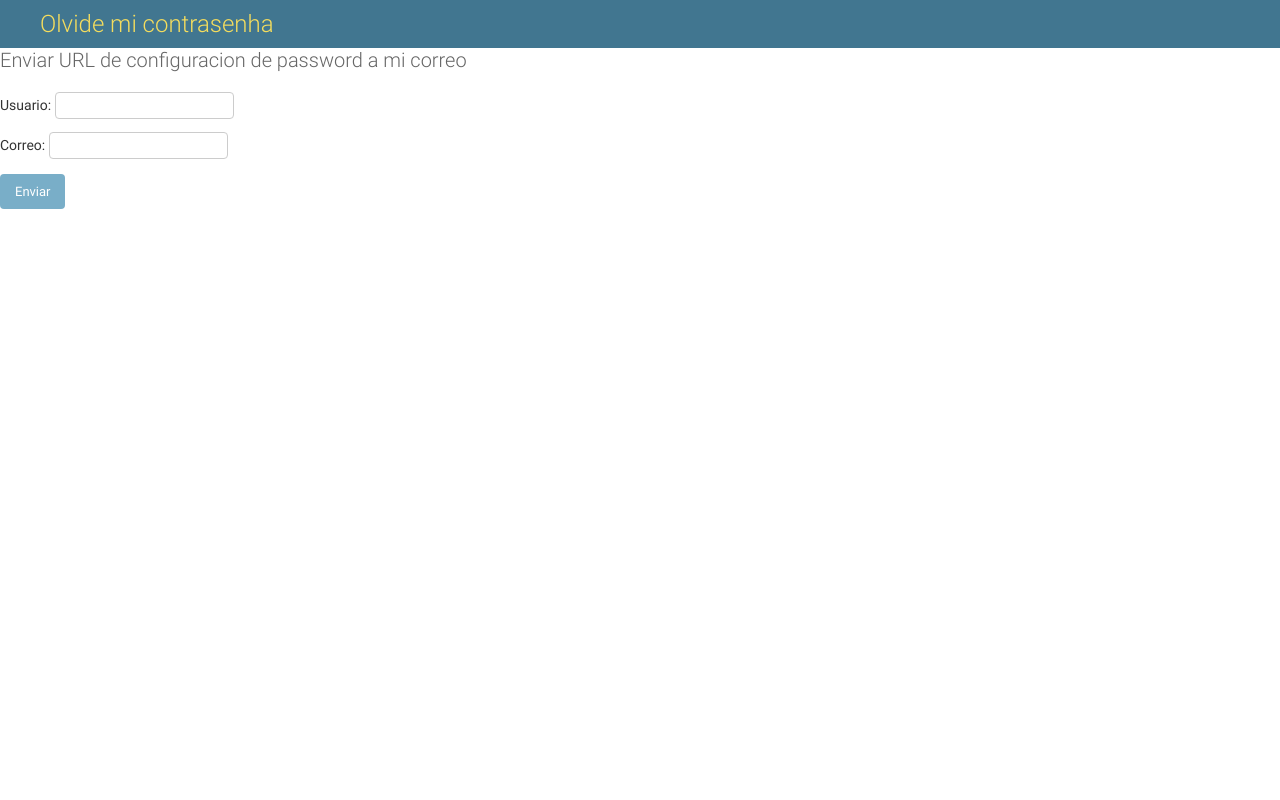
After one commit to JanKeunSuk/CNBLUE, a Django app: page /contactomail/ in a window 1280 px wide. The commit adds this page. Run offline with Django 3.2, Linux system fonts and the light colour scheme.

Commit message:
Caso de uso: Recuperar contrasenha implementado, con URL de seteo de password

```diff
--- a/supergestor/gestor/urls.py
+++ b/supergestor/gestor/urls.py
@@ -11,4 +11,6 @@ urlpatterns = patterns('',
     url(r'^hola/$', views.holaView, name='hola'),
     url(r'^registrar/', views.registrarUsuarioView, name='nuevo_usuario'),
     url(r'^save/', views.guardarUsuarioView, name='guardar_nuevo_usuario'),
+    url(r'^contactomail/$', views.contactomail, name='contactoMail'),
+    url(r'^seteoPassword/$', views.seteoPassword, name='seteoPassword'),
 )
--- a/supergestor/gestor/views.py
+++ b/supergestor/gestor/views.py
@@ -2,20 +2,16 @@
 las peticiones, las manipula y gestiona la respuesta a enviar
 a los clientes , cada vista obtiene de request que se le es envado
 luego de pasar por el filtro de expresiones regulares"""
-from django.shortcuts import render
-#from django.contrib.auth import authenticate, login
-#from django.contrib.auth import views
-#from django.contrib.auth import logout
+from django.shortcuts import render, render_to_response
 from django.http.response import HttpResponseRedirect
+from django.http import HttpResponse
 from django.core.urlresolvers import reverse
 from django.core.exceptions import ObjectDoesNotExist
-
-from gestor.models import MyUser,Permitido
-#from django.core.context_processors import csrf
-#from django.template.context import RequestContext
-#from django.contrib.auth.forms import UserCreationForm
-#from django import forms
-# Create your views here.
+from gestor.models import MyUser
+from django import forms
+from django.core.mail.message import EmailMessage
+from django.template.context import RequestContext
+# Create your views and forms here.
 def holaView(request):
     """Vista que redirige a la pagina principal de administracion tanto a usuarios como a
     superusuarios, los superusuarios son redirigidos a la aplicacion admin mientras que los
@@ -31,31 +27,6 @@ def registrarUsuarioView(request):
     con un correo existente"""
     if request.method == 'GET':
         return render(request, 'crearusuario.html')
-"""
-def registrarUsuarioView(request):
-    if request.method == 'POST':
-        if request.method == 'POST':
-            form = CustomerRegistrationForm(request.POST)
-            if form.is_valid():
-                f = form.save(force_insert=True)
-            return redirect('/hola/')
-    else:
-        args = {}
-        args.update(csrf(request))
-        args['form'] = CustomerRegistrationForm()
-    return render_to_response('crearusuario.html', args ,context_instance = RequestContext(request))
-    #return render(request, 'crearusuario.html')
-
-class CustomerRegistrationForm(UserCreationForm):
-    class Meta:
-        model = MyUser
-        fields = ('username','password','email')
-    def save(self, commit=True):
-        user = super(CustomerRegistrationForm, self).save(commit=False)
-        if commit:
-            user.save(force_insert=True)
-        return user
-"""
 
 def guardarUsuarioView(request):
     """Vista de guardado de nuevo usuario relacionado con un correo autorizado en la tabla Permitidos
@@ -74,30 +45,58 @@ def guardarUsuarioView(request):
         print "Either the entry or blog doesn't exist."
         return HttpResponseRedirect('/registrar')
 
+class FormularioContacto(forms.Form):
+    usuario = forms.CharField()
+    correo = forms.EmailField()
 
-"""
-def my_view(request):
-    username = request.POST['username']
-    password = request.POST['password']
-    user = authenticate(username=username, password=password)
-    if user is not None:
-        if user.is_active:
-            login(request, user)
-            # Redirect to a success page.
-        else:
-            # Return a 'disabled account' error message
-            pass
+class Formulario(forms.Form):
+    nombre = forms.CharField(max_length=100)
+    mensaje = forms.CharField()
+    mail = forms.EmailField()
+
+class FormularioSeteoContrasenha(forms.Form):
+    username_cargar = forms.CharField()
+    password_nueva1 = forms.CharField()
+    password_nueva2 = forms.CharField()
+
+def contactomail(request):
+    if request.method == 'POST':
+        formulario = FormularioContacto(request.POST)
+        if formulario.is_valid():
+            asunto = 'RECUPERACION DE CONTRASENHA'
+            username_cargado = formulario.cleaned_data['usuario']
+            usuario = MyUser.objects.get(username = username_cargado)
+            if (str(usuario.email) == formulario.cleaned_data['correo']):
+                mensaje = 'Puedes dirigirte a esta URL de seteo de tu password:  djangoserver/seteoPassword/'
+                mail = EmailMessage(asunto, mensaje, to=[request.POST['correo']])
+                mail.send()
+                return HttpResponseRedirect('/login')
+            else:
+                return HttpResponse('El email no coincide con tu email unico asociado a tu usuario')
+
     else:
-        # Return an 'invalid login' error message.
-        pass
+        formulario = FormularioContacto()
 
-def logout_view(request):
-    logout(request)
-    # Redirect to a success page.
+    return render_to_response('contactoMail.html', {'formulario': formulario},
+                              context_instance=RequestContext(request))
 
-def change_password(request):
-    template_response = views.password_change(request)
-    # Do something with `template_response`
-    #For more details, see the TemplateResponse documentation.
-    return template_response
-"""
+def seteoPassword(request):
+    if request.method == 'POST':
+        formulario = FormularioSeteoContrasenha(request.POST)
+        if formulario.is_valid():
+            username_cargado = formulario.cleaned_data['username_cargar']
+            passwor1 = formulario.cleaned_data['password_nueva1']
+            passwor2 = formulario.cleaned_data['password_nueva2']
+            usuario = MyUser.objects.get(username = username_cargado)
+            if (usuario is not None):
+                if passwor1 and passwor2 and passwor1 != passwor2:
+                    raise forms.ValidationError("Passwords don't match")
+                else:
+                    usuario.set_password(formulario.cleaned_data['password_nueva1'])
+                    usuario.save()
+                return HttpResponse('Tu contrasenha ha sido cambiada, puedes loguearte con tu nueva contrasenha')
+    else:
+        formulario = FormularioSeteoContrasenha()
+
+    return render_to_response('seteoPassword.html', {'formulario': formulario},
+                              context_instance=RequestContext(request))
--- a/supergestor/supergestor/urls.py
+++ b/supergestor/supergestor/urls.py
@@ -15,4 +15,6 @@ urlpatterns = patterns('',
     url(r'^hola/', views.holaView, name='hola'),
     url(r'^registrar/', views.registrarUsuarioView, name='nuevo_usuario'),
     url(r'^save/', views.guardarUsuarioView, name='guardar_nuevo_usuario'),
+    url(r'^contactomail/$', views.contactomail, name='contactoMail'),
+    url(r'^seteoPassword/$', views.seteoPassword, name='seteoPassword'),
 )
--- /dev/null
+++ b/supergestor/templates/contactoMail.html
@@ -0,0 +1,46 @@
+<!DOCTYPE html>
+<html lang="en-us" >
+<head>
+<title>Welcome to home page | Sistema para Consultora de Desarrollo</title>
+<link rel="stylesheet" type="text/css" href="/static/admin/css/base.css" />
+<link rel="stylesheet" type="text/css" href="/static/admin/css/dashboard.css" />
+<!--[if lte IE 7]><link rel="stylesheet" type="text/css" href="/static/admin/css/ie.css" /><![endif]-->
+
+<script type="text/javascript">window.__admin_media_prefix__ = "/static/admin/";</script>
+<script type="text/javascript">window.__admin_utc_offset__ = "0";</script>
+
+<meta name="robots" content="NONE,NOARCHIVE" />
+</head>
+
+
+<body class=" dashboard">
+
+<!-- Container -->
+<div id="container">
+
+
+    <!-- Header -->
+    <div id="header">
+        <div id="branding">
+
+<h1 id="site-name"><a href="/hola/">Olvide mi contrasenha</a></h1>
+
+        </div>
+
+    </div>
+    <!-- END Header -->
+
+    <!-- Content -->
+    <div class="content">
+
+        <h1>Enviar URL de configuracion de password a mi correo</h1>
+        <form id="formulario" method="post">{% csrf_token %}
+        	{{ formulario.as_p }}
+        	<input type="submit" value="Enviar" />
+        </form>
+     </div>
+     <div class="footer">
+     <!-- end.footer --></div>
+
+</body>
+</html>
```
Also changed, not shown: supergestor/supergestor/settings.py (+10 -2 lines), supergestor/templates/registration/login.html (+8 -0 lines), supergestor/templates/seteoPassword.html (added, +46 -0 lines), supergestor/gestor/models.py (line endings or trailing spaces).
